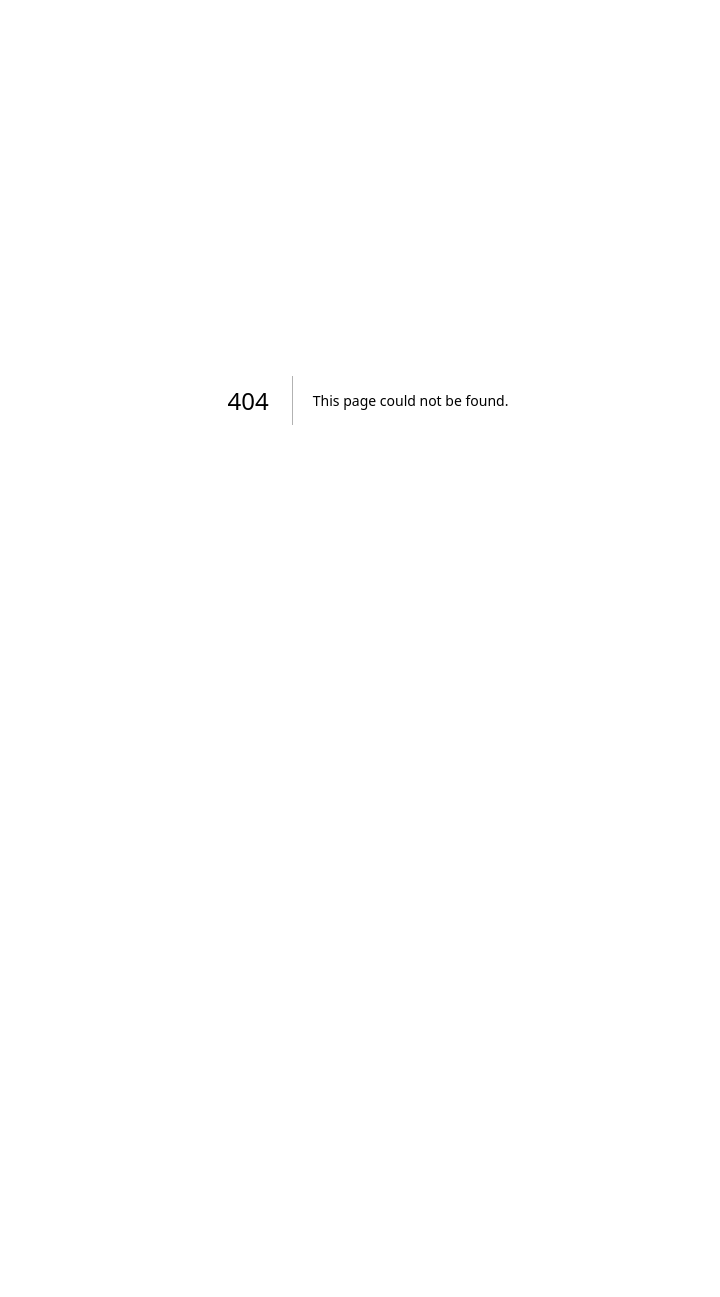
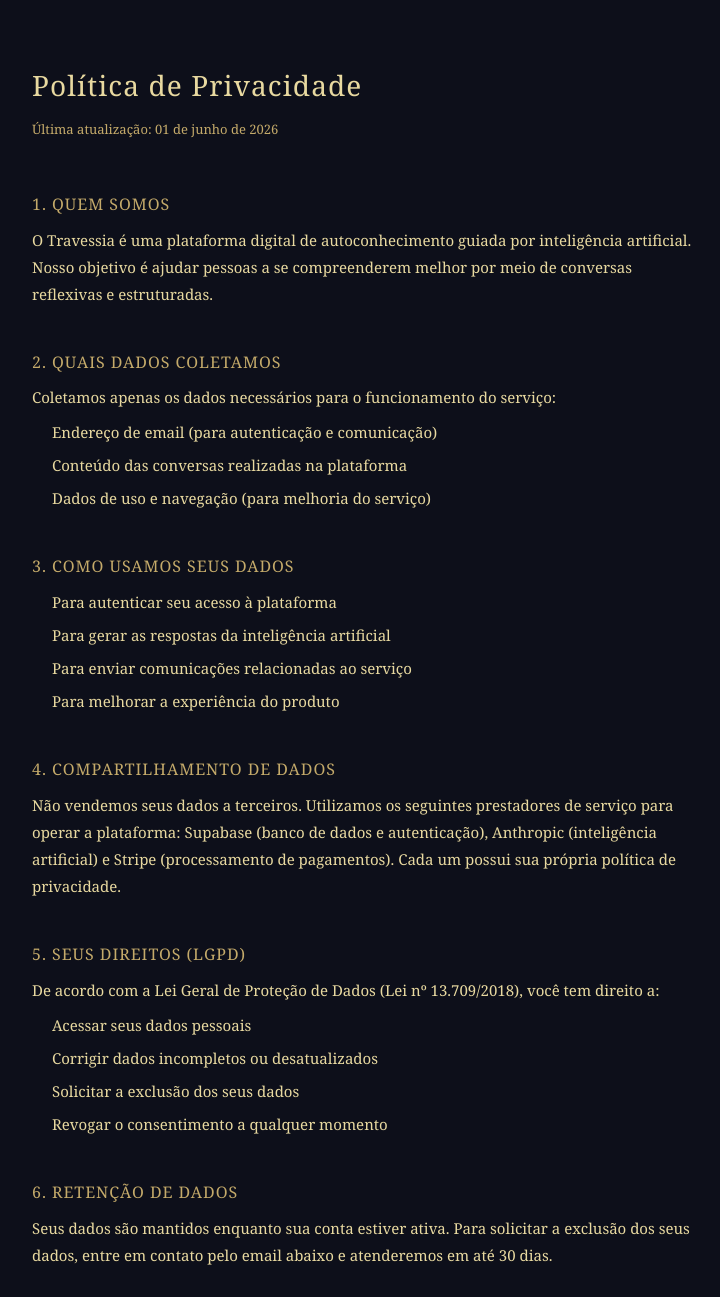
Before and after one commit to Lucasperlop/travessia, a Next.js app: page /privacidade in a window 1280 px wide. Before the commit this address had no page. Shown: the top 1297 px of the page, without its empty margins (272-992 px from the left). Before the commit the page ends 800 px from the top, so only its background shows below. Built offline with nearby package versions, Linux system fonts and the light colour scheme.

Commit message:
LGPD: pagina privacidade + checkbox consentimento no cadastro

```diff
--- a/app/login/page.tsx
+++ b/app/login/page.tsx
@@ -10,62 +10,38 @@ export default function Login() {
   const [loading, setLoading] = useState(false)
   const [erro, setErro] = useState('')
   const [mensagem, setMensagem] = useState('')
+  const [aceitouTermos, setAceitouTermos] = useState(false)
   const router = useRouter()
 
   async function handleSubmit() {
     setLoading(true)
     setErro('')
     setMensagem('')
-
     if (modo === 'resetar') {
-      const { error } = await supabase.auth.resetPasswordForEmail(email, {
-        redirectTo: 'https://www.travessiachat.com.br/nova-senha'
-      })
+      const { error } = await supabase.auth.resetPasswordForEmail(email, { redirectTo: 'https://www.travessiachat.com.br/nova-senha' })
       if (error) { setErro('Erro ao enviar email. Tente novamente.'); setLoading(false); return }
       setMensagem('Email enviado! Verifique sua caixa de entrada.')
-      setLoading(false)
-      return
+      setLoading(false); return
     }
-
     if (modo === 'cadastrar') {
-      const { error } = await supabase.auth.signUp({
-        email,
-        password: senha,
-      })
+      if (!aceitouTermos) { setErro('Você precisa aceitar a Política de Privacidade para criar uma conta.'); setLoading(false); return }
+      const { error } = await supabase.auth.signUp({ email, password: senha })
       if (error) { setErro(error.message); setLoading(false); return }
-
-      // Login automático logo após cadastro
-      const { error: loginError } = await supabase.auth.signInWithPassword({
-        email,
-        password: senha
-      })
-      if (loginError) { setErro('Conta criada! Agora faça login.'); setLoading(false); return }
-      router.push('/perfil')
-      return
+      setMensagem('Conta criada! Agora faça login.')
+      setLoading(false); return
     }
-
-    // LOGIN NORMAL
     const { error } = await supabase.auth.signInWithPassword({ email, password: senha })
     if (error) {
-      if (error.message.includes('Email not confirmed')) {
-        setErro('Email não confirmado. Use "Esqueci minha senha" para redefinir e liberar acesso.')
-      } else {
-        setErro('Email ou senha incorretos.')
-      }
-      setLoading(false)
-      return
+      if (error.message.includes('Email not confirmed')) { setErro('Confirme seu email antes de entrar. Verifique sua caixa de entrada.') }
+      else { setErro('Email ou senha incorretos.') }
+      setLoading(false); return
     }
     router.push('/')
     setLoading(false)
   }
 
   async function handleGoogle() {
-    await supabase.auth.signInWithOAuth({
-      provider: 'google',
-      options: {
-        redirectTo: 'https://www.travessiachat.com.br/'
-      }
-    })
+    await supabase.auth.signInWithOAuth({ provider: 'google', options: { redirectTo: 'https://www.travessiachat.com.br/' } })
   }
 
   return (
@@ -75,58 +51,15 @@ export default function Login() {
         <p style={{ color: '#666', fontSize: '12px', textAlign: 'center', letterSpacing: '0.1em', textTransform: 'uppercase', marginBottom: '40px' }}>
           {modo === 'entrar' ? 'Bem-vindo de volta' : modo === 'cadastrar' ? 'Começar a jornada' : 'Recuperar acesso'}
         </p>
-
         <div style={{ display: 'flex', flexDirection: 'column', gap: '16px' }}>
-          <input
-            type="email"
-            placeholder="Seu email"
-            value={email}
-            onChange={e => setEmail(e.target.value)}
-            style={{ background: '#1a1a1a', border: '1px solid #333', borderRadius: '8px', padding: '12px 16px', color: '#ccc', fontSize: '14px', fontFamily: 'Georgia, serif', outline: 'none' }}
-          />
-
-          {modo !== 'resetar' && (
-            <input
-              type="password"
-              placeholder="Senha"
-              value={senha}
-              onChange={e => setSenha(e.target.value)}
-              onKeyDown={e => e.key === 'Enter' && handleSubmit()}
-              style={{ background: '#1a1a1a', border: '1px solid #333', borderRadius: '8px', padding: '12px 16px', color: '#ccc', fontSize: '14px', fontFamily: 'Georgia, serif', outline: 'none' }}
-            />
-          )}
-
+          <input type='email' placeholder='Seu email' value={email} onChange={e => setEmail(e.target.value)} style={{ background: '#1a1a1a', border: '1px solid #333', borderRadius: '8px', padding: '12px 16px', color: '#ccc', fontSize: '14px', fontFamily: 'Georgia, serif', outline: 'none' }} />
+          {modo !== 'resetar' && (<input type='password' placeholder='Senha' value={senha} onChange={e => setSenha(e.target.value)} onKeyDown={e => e.key === 'Enter' && handleSubmit()} style={{ background: '#1a1a1a', border: '1px solid #333', borderRadius: '8px', padding: '12px 16px', color: '#ccc', fontSize: '14px', fontFamily: 'Georgia, serif', outline: 'none' }} />)}
+          {modo === 'cadastrar' && (<label style={{ display: 'flex', alignItems: 'flex-start', gap: '10px', cursor: 'pointer' }}><input type='checkbox' checked={aceitouTermos} onChange={e => setAceitouTermos(e.target.checked)} style={{ marginTop: '2px', accentColor: '#c4aa6a', width: '15px', height: '15px', flexShrink: 0 }} /><span style={{ color: '#888', fontSize: '12px', lineHeight: '1.5' }}>Li e concordo com a <a href='/privacidade' target='_blank' style={{ color: '#c4aa6a', textDecoration: 'underline' }}>Política de Privacidade</a></span></label>)}
           {erro && <p style={{ color: '#e88', fontSize: '13px', textAlign: 'center' }}>{erro}</p>}
           {mensagem && <p style={{ color: '#8e8', fontSize: '13px', textAlign: 'center' }}>{mensagem}</p>}
-
-          <button
-            onClick={handleSubmit}
-            disabled={loading}
-            style={{ background: '#e8dcc8', border: 'none', borderRadius: '8px', padding: '14px', color: '#0f0f0f', fontSize: '14px', fontFamily: 'Georgia, serif', cursor: 'pointer', marginTop: '8px' }}>
-            {loading ? '...' : modo === 'entrar' ? 'Entrar' : modo === 'cadastrar' ? 'Criar conta' : 'Enviar email de recuperação'}
-          </button>
-
-          {modo === 'entrar' && (
-            <>
-              <button
-                onClick={handleGoogle}
-                style={{ background: 'transparent', border: '1px solid #333', borderRadius: '8px', padding: '14px', color: '#ccc', fontSize: '14px', fontFamily: 'Georgia, serif', cursor: 'pointer', display: 'flex', alignItems: 'center', justifyContent: 'center', gap: '8px' }}>
-                <span>G</span> Entrar com Google
-              </button>
-
-              <p
-                onClick={() => { setModo('resetar'); setErro(''); setMensagem('') }}
-                style={{ color: '#444', fontSize: '12px', textAlign: 'center', cursor: 'pointer' }}>
-                Esqueci minha senha
-              </p>
-            </>
-          )}
-
-          <p
-            onClick={() => { setModo(modo === 'entrar' ? 'cadastrar' : 'entrar'); setErro(''); setMensagem('') }}
-            style={{ color: '#666', fontSize: '13px', textAlign: 'center', cursor: 'pointer', marginTop: '4px' }}>
-            {modo === 'entrar' ? 'Não tem conta? Cadastrar' : modo === 'cadastrar' ? 'Já tem conta? Entrar' : 'Voltar para o login'}
-          </p>
+          <button onClick={handleSubmit} disabled={loading || (modo === 'cadastrar' && !aceitouTermos)} style={{ background: modo === 'cadastrar' && !aceitouTermos ? '#333' : '#e8dcc8', border: 'none', borderRadius: '8px', padding: '14px', color: modo === 'cadastrar' && !aceitouTermos ? '#666' : '#0f0f0f', fontSize: '14px', fontFamily: 'Georgia, serif', cursor: modo === 'cadastrar' && !aceitouTermos ? 'not-allowed' : 'pointer', marginTop: '8px', transition: 'all 0.2s' }}>{loading ? '...' : modo === 'entrar' ? 'Entrar' : modo === 'cadastrar' ? 'Criar conta' : 'Enviar email de recuperação'}</button>
+          {modo === 'entrar' && (<><button onClick={handleGoogle} style={{ background: 'transparent', border: '1px solid #333', borderRadius: '8px', padding: '14px', color: '#ccc', fontSize: '14px', fontFamily: 'Georgia, serif', cursor: 'pointer', display: 'flex', alignItems: 'center', justifyContent: 'center', gap: '8px' }}><span>G</span> Entrar com Google</button><p onClick={() => { setModo('resetar'); setErro(''); setMensagem('') }} style={{ color: '#444', fontSize: '12px', textAlign: 'center', cursor: 'pointer' }}>Esqueci minha senha</p></>)}
+          <p onClick={() => { setModo(modo === 'entrar' ? 'cadastrar' : 'entrar'); setErro(''); setMensagem(''); setAceitouTermos(false) }} style={{ color: '#666', fontSize: '13px', textAlign: 'center', cursor: 'pointer', marginTop: '4px' }}>{modo === 'entrar' ? 'Não tem conta? Cadastrar' : modo === 'cadastrar' ? 'Já tem conta? Entrar' : 'Voltar para o login'}</p>
         </div>
       </div>
     </main>
--- /dev/null
+++ b/app/privacidade/page.tsx
@@ -0,0 +1,131 @@
+export default function Privacidade() {
+  return (
+    <main style={{
+      minHeight: '100vh',
+      backgroundColor: '#0d0f1a',
+      color: '#e8d9a0',
+      fontFamily: 'Georgia, serif',
+      lineHeight: '1.8',
+    }}>
+      <div style={{
+        maxWidth: '720px',
+        margin: '0 auto',
+        padding: '60px 24px 80px',
+      }}>
+        <h1 style={{
+          fontSize: '28px',
+          fontWeight: '400',
+          letterSpacing: '0.04em',
+          marginBottom: '8px',
+        }}>
+          Política de Privacidade
+        </h1>
+        <p style={{ color: '#c4aa6a', marginBottom: '48px', fontSize: '13px' }}>
+          Última atualização: 01 de junho de 2026
+        </p>
+
+        <h2 style={{ fontSize: '16px', fontWeight: '400', color: '#c4aa6a',
+          marginTop: '40px', marginBottom: '8px', letterSpacing: '0.06em',
+          textTransform: 'uppercase' }}>
+          1. Quem somos
+        </h2>
+        <p style={{ fontSize: '15px' }}>
+          O Travessia é uma plataforma digital de autoconhecimento guiada por
+          inteligência artificial. Nosso objetivo é ajudar pessoas a se
+          compreenderem melhor por meio de conversas reflexivas e estruturadas.
+        </p>
+
+        <h2 style={{ fontSize: '16px', fontWeight: '400', color: '#c4aa6a',
+          marginTop: '40px', marginBottom: '8px', letterSpacing: '0.06em',
+          textTransform: 'uppercase' }}>
+          2. Quais dados coletamos
+        </h2>
+        <p style={{ fontSize: '15px' }}>
+          Coletamos apenas os dados necessários para o funcionamento do serviço:
+        </p>
+        <ul style={{ paddingLeft: '20px', marginTop: '8px', fontSize: '15px' }}>
+          <li style={{ marginBottom: '6px' }}>Endereço de email (para autenticação e comunicação)</li>
+          <li style={{ marginBottom: '6px' }}>Conteúdo das conversas realizadas na plataforma</li>
+          <li style={{ marginBottom: '6px' }}>Dados de uso e navegação (para melhoria do serviço)</li>
+        </ul>
+
+        <h2 style={{ fontSize: '16px', fontWeight: '400', color: '#c4aa6a',
+          marginTop: '40px', marginBottom: '8px', letterSpacing: '0.06em',
+          textTransform: 'uppercase' }}>
+          3. Como usamos seus dados
+        </h2>
+        <ul style={{ paddingLeft: '20px', marginTop: '8px', fontSize: '15px' }}>
+          <li style={{ marginBottom: '6px' }}>Para autenticar seu acesso à plataforma</li>
+          <li style={{ marginBottom: '6px' }}>Para gerar as respostas da inteligência artificial</li>
+          <li style={{ marginBottom: '6px' }}>Para enviar comunicações relacionadas ao serviço</li>
+          <li style={{ marginBottom: '6px' }}>Para melhorar a experiência do produto</li>
+        </ul>
+
+        <h2 style={{ fontSize: '16px', fontWeight: '400', color: '#c4aa6a',
+          marginTop: '40px', marginBottom: '8px', letterSpacing: '0.06em',
+          textTransform: 'uppercase' }}>
+          4. Compartilhamento de dados
+        </h2>
+        <p style={{ fontSize: '15px' }}>
+          Não vendemos seus dados a terceiros. Utilizamos os seguintes
+          prestadores de serviço para operar a plataforma: Supabase
+          (banco de dados e autenticação), Anthropic (inteligência artificial)
+          e Stripe (processamento de pagamentos). Cada um possui sua própria
+          política de privacidade.
+        </p>
+
+        <h2 style={{ fontSize: '16px', fontWeight: '400', color: '#c4aa6a',
+          marginTop: '40px', marginBottom: '8px', letterSpacing: '0.06em',
+          textTransform: 'uppercase' }}>
+          5. Seus direitos (LGPD)
+        </h2>
+        <p style={{ fontSize: '15px' }}>
+          De acordo com a Lei Geral de Proteção de Dados (Lei nº 13.709/2018),
+          você tem direito a:
+        </p>
+        <ul style={{ paddingLeft: '20px', marginTop: '8px', fontSize: '15px' }}>
+          <li style={{ marginBottom: '6px' }}>Acessar seus dados pessoais</li>
+          <li style={{ marginBottom: '6px' }}>Corrigir dados incompletos ou desatualizados</li>
+          <li style={{ marginBottom: '6px' }}>Solicitar a exclusão dos seus dados</li>
+          <li style={{ marginBottom: '6px' }}>Revogar o consentimento a qualquer momento</li>
+        </ul>
+
+        <h2 style={{ fontSize: '16px', fontWeight: '400', color: '#c4aa6a',
+          marginTop: '40px', marginBottom: '8px', letterSpacing: '0.06em',
+          textTransform: 'uppercase' }}>
+          6. Retenção de dados
+        </h2>
+        <p style={{ fontSize: '15px' }}>
+          Seus dados são mantidos enquanto sua conta estiver ativa. Para
+          solicitar a exclusão dos seus dados, entre em contato pelo email
+          abaixo e atenderemos em até 30 dias.
+        </p>
+
+        <h2 style={{ fontSize: '16px', fontWeight: '400', color: '#c4aa6a',
+          marginTop: '40px', marginBottom: '8px', letterSpacing: '0.06em',
+          textTransform: 'uppercase' }}>
+          7. Contato
+        </h2>
+        <p style={{ fontSize: '15px' }}>
+          Para exercer seus direitos ou tirar dúvidas sobre esta política,
+          entre em contato pelo email:{' '}
+          <a href="mailto:travessia.chat@gmail.com"
+             style={{ color: '#c4aa6a', textDecoration: 'underline' }}>
+            travessia.chat@gmail.com
+          </a>
+        </p>
+
+        <div style={{
+          marginTop: '60px',
+          paddingTop: '24px',
+          borderTop: '1px solid #1e2235',
+        }}>
+          <a href="/" style={{ color: '#c4aa6a', fontSize: '13px',
+            textDecoration: 'none', letterSpacing: '0.04em' }}>
+            ← Voltar ao início
+          </a>
+        </div>
+      </div>
+    </main>
+  )
+}
```
